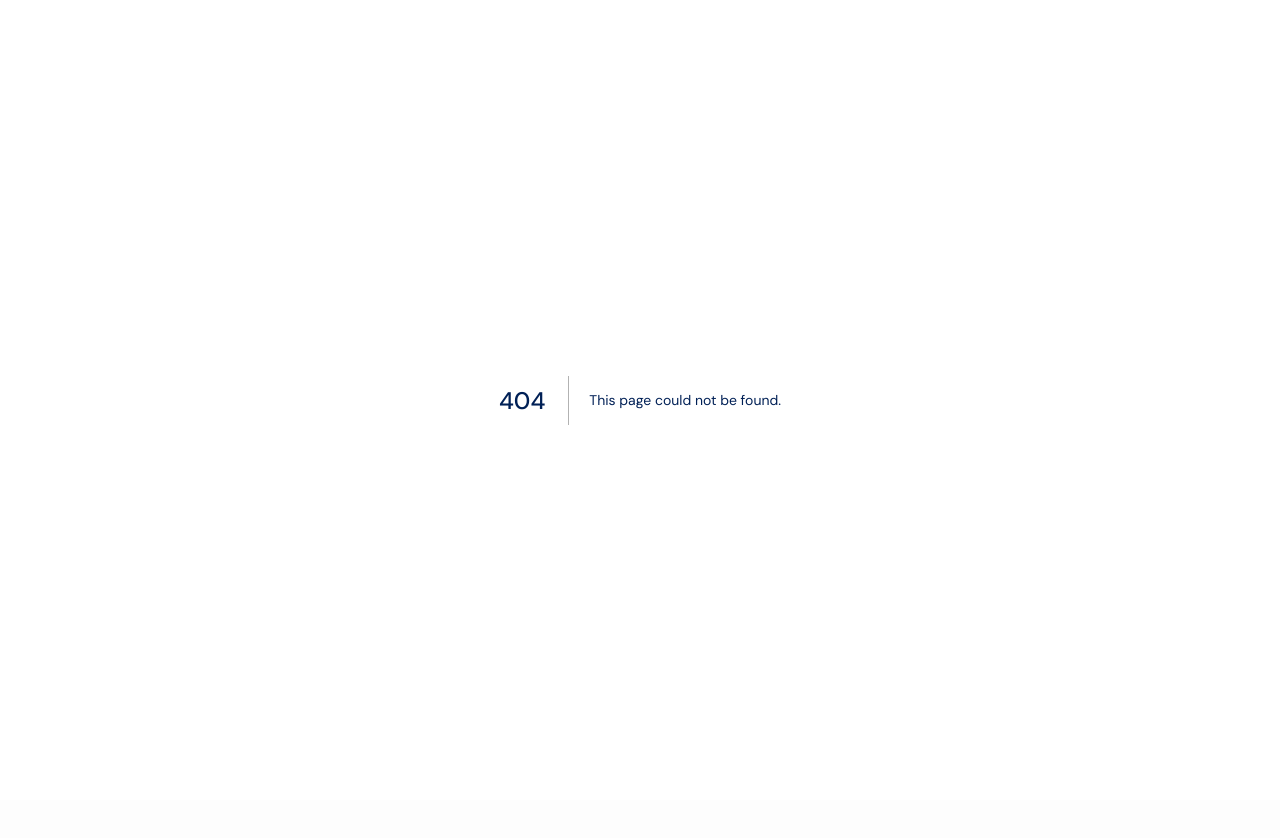
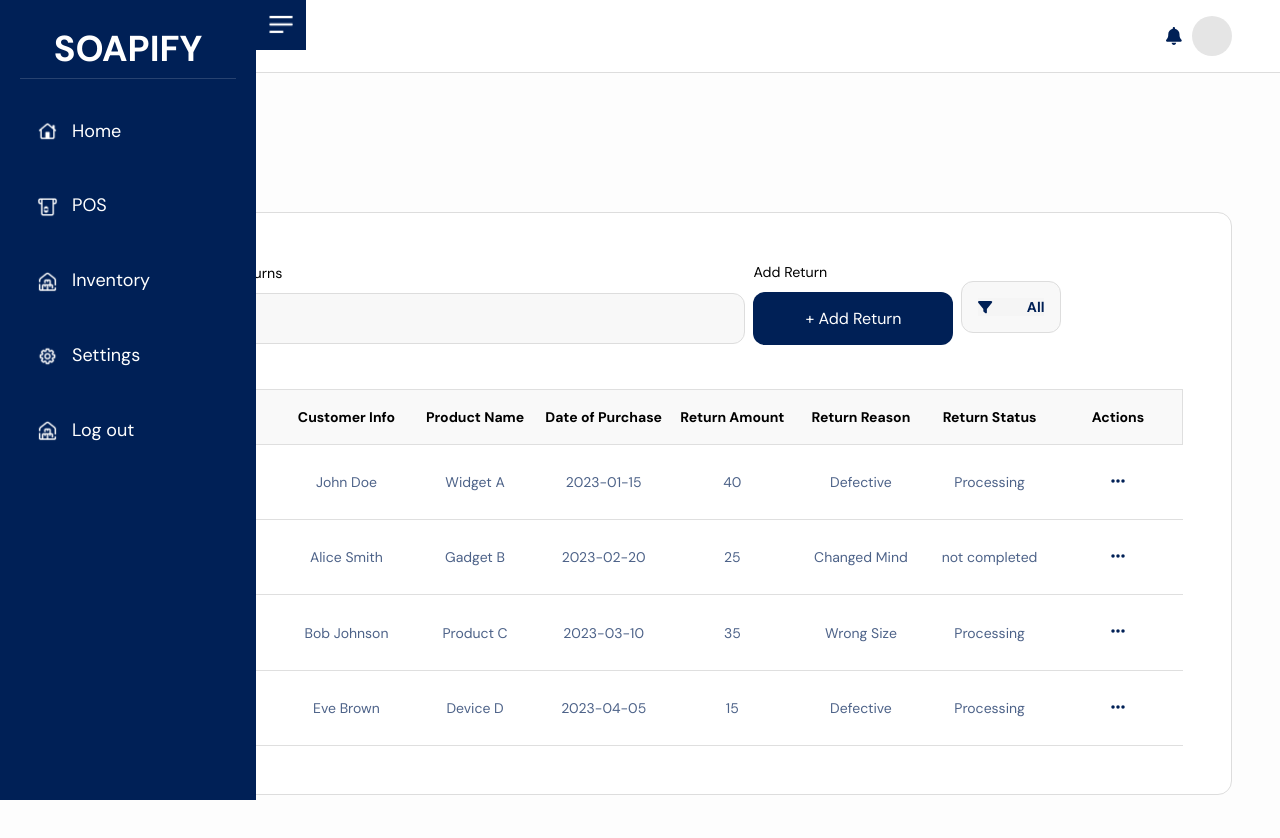
Before and after one commit to angeloeboy/soapify-frontend, a Next.js app: page /dashboard/return in a window 1280 px wide. Before the commit this address had no page. Shown: the top 838 px of the page. Before the commit the page ends 800 px from the top, so only its background shows below. Built offline with nearby package versions, Linux system fonts and the light colour scheme.

Commit message:
creation of return page and add return pop up component

```diff
--- /dev/null
+++ b/src/components/return/SearchBarAndFilters.jsx
@@ -0,0 +1,40 @@
+import { FontAwesomeIcon } from "@fortawesome/react-fontawesome";
+import { faFilter } from "@fortawesome/free-solid-svg-icons";
+import { DropdownHeader, DropdownItem, DropdownMenu, DropdownWrapper, SearchBar, TableControlPanel, Button } from "@/styled-components/TableControlPanel";
+
+const ReturnSearchBar = ({ setIsAddPopUpOpen, setReturnsDisplay }) => {
+  return (
+    <TableControlPanel>
+      <SearchBar>
+        <p>Search for Returns</p>
+        <input type="text" placeholder="Search" />
+      </SearchBar>
+
+      <div>
+        <p> Add Return </p>
+        <Button onClick={() => setIsAddPopUpOpen(true)}>+ Add Return</Button>
+      </div>
+
+      <Dropdown />
+    </TableControlPanel>
+  );
+};
+
+const Dropdown = () => {
+  const isOpen = false;
+
+  return (
+    <DropdownWrapper>
+      <DropdownHeader>
+        <FontAwesomeIcon icon={faFilter} />
+        All
+      </DropdownHeader>
+      <DropdownMenu isOpen={isOpen}>
+        <DropdownItem key={"All"}>All</DropdownItem>
+        {/* Add more filtering options here */}
+      </DropdownMenu>
+    </DropdownWrapper>
+  );
+};
+
+export default ReturnSearchBar;
--- /dev/null
+++ b/src/pages/dashboard/return/index.jsx
@@ -0,0 +1,127 @@
+import React, { useState, useEffect } from "react";
+import DashboardLayout from "@/components/misc/dashboardLayout";
+import PageTitle from "@/components/misc/pageTitle";
+import Table, { ActionContainer, TableData, TableHeadings, TableRows } from "@/styled-components/TableComponent";
+import StyledPanel from "@/styled-components/StyledPanel";
+import { faEllipsis, faTrash, faPen } from "@fortawesome/free-solid-svg-icons";
+import { FontAwesomeIcon } from "@fortawesome/react-fontawesome";
+import AddReturnComponent from "@/components/return/addReturn";
+import ReturnSearchBar from "@/components/return/SearchBarAndFilters";
+const ReturnPage = () => {
+  const [returns, setReturns] = useState([]);
+  const [activeActionContainer, setActiveActionContainer] = useState(-1);
+  const [isAddPopUpOpen, setIsAddPopUpOpen] = useState(false);
+
+  useEffect(() => {
+    // Fetch return data when the component mounts (replace with API calls)
+    const staticReturnData = [
+      {
+        returnID: "R001",
+        customerInfo: "John Doe",
+        productName: "Widget A",
+        dateOfPurchase: "2023-01-15",
+        returnAmount: 40.00,
+        returnReason: "Defective",
+        returnStatus: "Processing",
+      },
+      {
+        returnID: "R002",
+        customerInfo: "Alice Smith",
+        productName: "Gadget B",
+        dateOfPurchase: "2023-02-20",
+        returnAmount: 25.00,
+        returnReason: "Changed Mind",
+        returnStatus: "not completed",
+      },
+      {
+        returnID: "R003",
+        customerInfo: "Bob Johnson",
+        productName: "Product C",
+        dateOfPurchase: "2023-03-10",
+        returnAmount: 35.00,
+        returnReason: "Wrong Size",
+        returnStatus: "Processing",
+      },
+      {
+        returnID: "R004",
+        customerInfo: "Eve Brown",
+        productName: "Device D",
+        dateOfPurchase: "2023-04-05",
+        returnAmount: 15.00,
+        returnReason: "Defective",
+        returnStatus: "Processing",
+      },
+    ];
+
+    setReturns(staticReturnData);
+  }, []);
+
+  const getReturnsFunc = async () => {
+    // Implement this function to fetch the latest return data (e.g., from an API)
+    // Update the 'returns' state with the fetched data
+  };
+
+  return (
+    <DashboardLayout>
+      <PageTitle title="Returns" />
+
+      <StyledPanel>
+        <ReturnSearchBar setIsAddPopUpOpen={setIsAddPopUpOpen} setReturnsDisplay={setReturns} />
+
+        <Table>
+          <tbody>
+            <TableRows heading>
+              <TableHeadings>Return ID</TableHeadings>
+              <TableHeadings>Customer Info</TableHeadings>
+              <TableHeadings>Product Name</TableHeadings>
+              <TableHeadings>Date of Purchase</TableHeadings>
+              <TableHeadings>Return Amount</TableHeadings>
+              <TableHeadings>Return Reason</TableHeadings>
+              <TableHeadings>Return Status</TableHeadings>
+              <TableHeadings>Actions</TableHeadings>
+            </TableRows>
+
+            {returns.map((returnItem, index) => (
+              <TableRows key={returnItem.returnID}>
+                <TableData>{returnItem.returnID}</TableData>
+                <TableData>{returnItem.customerInfo}</TableData>
+                <TableData>{returnItem.productName}</TableData>
+                <TableData>{returnItem.dateOfPurchase}</TableData>
+                <TableData>{returnItem.returnAmount}</TableData>
+                <TableData>{returnItem.returnReason}</TableData>
+                <TableData>{returnItem.returnStatus}</TableData>
+                <TableData>
+                  <FontAwesomeIcon
+                    className="ellipsis"
+                    icon={faEllipsis}
+                    onClick={() =>
+                      activeActionContainer === index
+                        ? setActiveActionContainer(-1)
+                        : setActiveActionContainer(index)
+                    }
+                  />
+
+                  {activeActionContainer === index && (
+                    <ActionContainer onClick={() => setActiveActionContainer(-1)}>
+                      <p>
+                        <FontAwesomeIcon icon={faPen} />
+                        Edit
+                      </p>
+                      <p>
+                        <FontAwesomeIcon icon={faTrash} /> Delete
+                      </p>
+                    </ActionContainer>
+                  )}
+                </TableData>
+              </TableRows>
+            ))}
+          </tbody>
+        </Table>
+      </StyledPanel>
+
+      {isAddPopUpOpen && <AddReturnComponent setIsAddPopUpOpen={setIsAddPopUpOpen} getReturnsFunc={getReturnsFunc} />}
+    </DashboardLayout>
+  );
+};
+
+export default ReturnPage;
```
